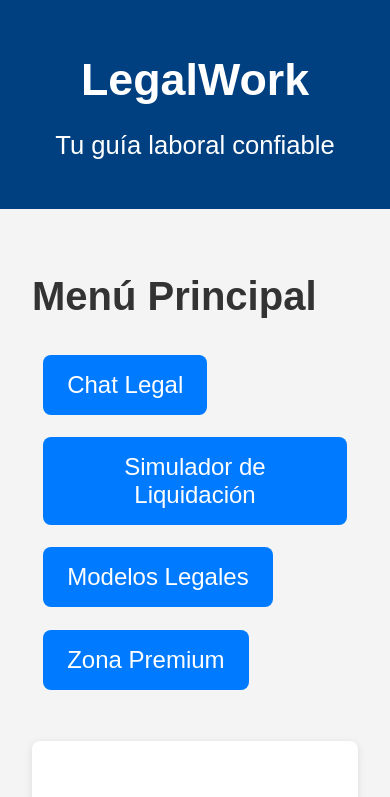
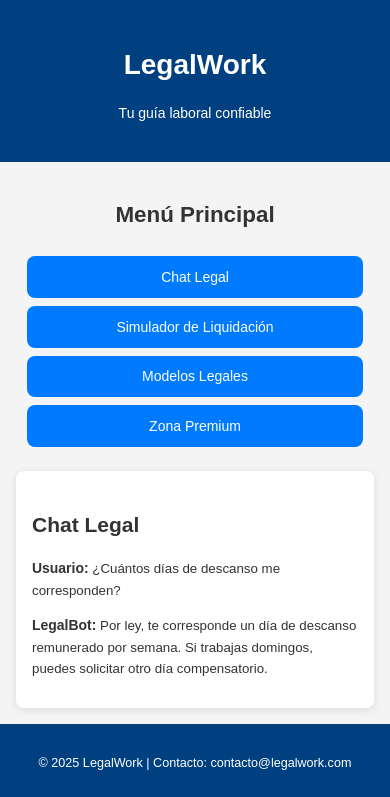
Before and after one commit to AlissonVM/LegalWork-prototipo, a plain HTML site: page index.html in a window 390 px wide. Both pictures are taken after a click on the button "Chat Legal". Shown: the top 797 px of the page. Drawn offline with Linux system fonts and the light colour scheme.

Commit message:
Update index.html

```diff
--- a/index.html
+++ b/index.html
@@ -6,53 +6,60 @@
   <meta name="viewport" content="width=device-width, initial-scale=1.0">
   <title>LegalWork - Prototipo</title>
   <style>
+    /* Estilos Generales y para PC/Laptop (Desktop First Approach) */
     body {
       font-family: Arial, sans-serif;
       margin: 0;
       background: #f4f4f4;
       color: #333;
       font-size: 16px; /* Tamaño de letra base para todo el cuerpo */
+      line-height: 1.6; /* Mejora la legibilidad del texto */
     }
     header, footer {
       background-color: #004080;
       color: white;
       text-align: center;
-      padding: 1.5rem 1rem; /* Aumenta el padding para más espacio */
+      padding: 1.5rem 1rem;
     }
     header h1 {
-      font-size: 2.8em; /* Tamaño de letra para el título principal */
-      margin-bottom: 0.5rem; /* Espacio debajo del título */
+      font-size: 2.8em;
+      margin-bottom: 0.5rem;
     }
     header p {
-      font-size: 1.6em; /* Tamaño de letra para el subtítulo */
+      font-size: 1.2em;
     }
     footer p {
-      font-size: 1.6em; /* Tamaño de letra para el texto del footer */
+      font-size: 1em;
     }
     main {
       padding: 2rem;
+      max-width: 1200px; /* Limita el ancho máximo del contenido principal */
+      margin: 0 auto; /* Centra el contenido principal */
     }
     .section {
-      margin-bottom: 2.5rem; /* Un poco más de margen inferior */
+      margin-bottom: 2.5rem;
     }
     h2 {
-      font-size: 2.5em; /* Tamaño para los títulos de sección (Menú Principal) */
+      font-size: 2em;
       margin-bottom: 1.5rem;
     }
     h3 {
-      font-size: 1.7em; /* Tamaño para los subtítulos dentro de las secciones (Chat Legal, Simulador, etc.) */
+      font-size: 1.7em;
       margin-bottom: 1rem;
     }
     .btn {
       background-color: #007BFF;
       color: white;
       border: none;
-      padding: 1rem 1.5rem; /* Aumenta el padding para botones */
-      margin: 0.7rem; /* Un poco más de margen entre botones */
+      padding: 1rem 1.5rem;
+      margin: 0.7rem;
       cursor: pointer;
       border-radius: 8px;
-      font-size: 1.5em; /* Tamaño de letra para los botones */
-      transition: background-color 0.3s ease; /* Transición suave para el hover */
+      font-size: 1.1em;
+      transition: background-color 0.3s ease;
+      /* Añadido para hacer que los botones se ajusten en línea flexible */
+      display: inline-block; /* O inline-flex si quieres más control */
+      white-space: nowrap; /* Evita que el texto del botón se rompa */
     }
     .btn:hover {
       background-color: #0056b3;
@@ -60,42 +67,41 @@
     .chat-box, .simulador, .modelos, .premium {
       display: none;
       background: white;
-      padding: 2rem; /* Aumenta el padding para las cajas de contenido */
+      padding: 2rem;
       border-radius: 8px;
-      box-shadow: 0 2px 8px rgba(0,0,0,0.1); /* Sombra un poco más pronunciada */
-      line-height: 1.6; /* Mejora la legibilidad del texto aumentando el interlineado */
+      box-shadow: 0 2px 8px rgba(0,0,0,0.1);
     }
     .chat-box p, .modelos li, .premium p, .premium ul {
-      font-size: 1.1em; /* Tamaño de letra para el contenido de texto */
+      font-size: 1.1em;
       margin-bottom: 0.8rem;
     }
     .chat-box strong {
-        font-size: 1.05em; /* Ligeramente más grande para el texto en negrita */
+        font-size: 1.05em;
     }
     .input {
-      margin-bottom: 1.2rem; /* Espacio entre los campos de entrada */
+      margin-bottom: 1.2rem;
     }
     .input label {
-      display: block; /* Para que la etiqueta esté en su propia línea */
+      display: block;
       margin-bottom: 0.5rem;
-      font-size: 1.1em; /* Tamaño de letra para las etiquetas de los campos */
+      font-size: 1.1em;
     }
     .input input {
-      padding: 0.8rem; /* Aumenta el padding de los inputs */
+      padding: 0.8rem;
       width: calc(100% - 1.6rem); /* Ajusta el ancho para el padding */
       border: 1px solid #ddd;
       border-radius: 4px;
-      font-size: 1em; /* Tamaño de letra para el texto dentro del input */
+      font-size: 1em;
     }
     #resultado {
-        font-size: 1.2em; /* Tamaño para el texto de resultado */
+        font-size: 1.2em;
         font-weight: bold;
         margin-top: 1.5rem;
         color: #007BFF;
     }
     ul {
-        list-style-type: disc; /* Asegura un estilo de lista visible */
-        padding-left: 20px; /* Indentación para las listas */
+        list-style-type: disc;
+        padding-left: 20px;
     }
     ul li {
         margin-bottom: 0.5rem;
@@ -107,6 +113,111 @@
     a:hover {
         text-decoration: underline;
     }
+
+    /* Media Queries para Tablets (entre 768px y 1024px) */
+    @media (max-width: 1024px) {
+      body {
+        font-size: 15px; /* Ligeramente más pequeño para tablets */
+      }
+      header h1 {
+        font-size: 2.5em;
+      }
+      header p {
+        font-size: 1.1em;
+      }
+      main {
+        padding: 1.5rem; /* Menos padding en los lados */
+      }
+      .btn {
+        font-size: 1em;
+        padding: 0.8rem 1.2rem;
+        margin: 0.5rem;
+      }
+      h2 {
+        font-size: 1.8em;
+      }
+      h3 {
+        font-size: 1.5em;
+      }
+      .chat-box, .simulador, .modelos, .premium {
+        padding: 1.5rem;
+      }
+      .chat-box p, .modelos li, .premium p, .premium ul, .input label {
+        font-size: 1em;
+      }
+    }
+
+    /* Media Queries para Teléfonos (hasta 767px) */
+    @media (max-width: 767px) {
+      body {
+        font-size: 14px; /* Aún más pequeño para teléfonos */
+      }
+      header h1 {
+        font-size: 2em; /* Título más pequeño en teléfonos */
+      }
+      header p {
+        font-size: 1em;
+      }
+      main {
+        padding: 1rem; /* Padding más ajustado en teléfonos */
+      }
+      .section {
+        margin-bottom: 1.5rem;
+      }
+      h2 {
+        font-size: 1.6em;
+        text-align: center; /* Centrar el título del menú */
+      }
+      .btn {
+        display: block; /* Cada botón en su propia línea */
+        width: calc(100% - 1.4rem); /* Ocupa casi todo el ancho disponible */
+        margin: 0.5rem auto; /* Centra los botones */
+        font-size: 1em;
+        padding: 0.8rem 1rem;
+      }
+      .chat-box, .simulador, .modelos, .premium {
+        padding: 1rem;
+      }
+      .chat-box p, .modelos li, .premium p, .premium ul, .input label {
+        font-size: 0.95em; /* Texto un poco más compacto */
+      }
+      .input input {
+        width: calc(100% - 1.6rem); /* Ajusta nuevamente por si acaso */
+      }
+      #resultado {
+        font-size: 1.1em;
+      }
+      footer {
+        padding: 1rem 0.5rem; /* Menos padding en el footer para pantallas pequeñas */
+      }
+      footer p {
+        font-size: 0.9em;
+      }
+    }
+
+    /* Media Query adicional para pantallas muy pequeñas (por ejemplo, iPhone 5/SE) */
+    @media (max-width: 375px) {
+      body {
+        font-size: 13px;
+      }
+      header h1 {
+        font-size: 1.8em;
+      }
+      header p {
+        font-size: 0.9em;
+      }
+      .btn {
+        font-size: 0.9em;
+        padding: 0.7rem 0.8rem;
+      }
+      .chat-box, .simulador, .modelos, .premium {
+        padding: 0.8rem;
+      }
+      .chat-box p, .modelos li, .premium p, .premium ul, .input label {
+        font-size: 0.9em;
+      }
+    }
+
   </style>
 </head>
 <body>
```
